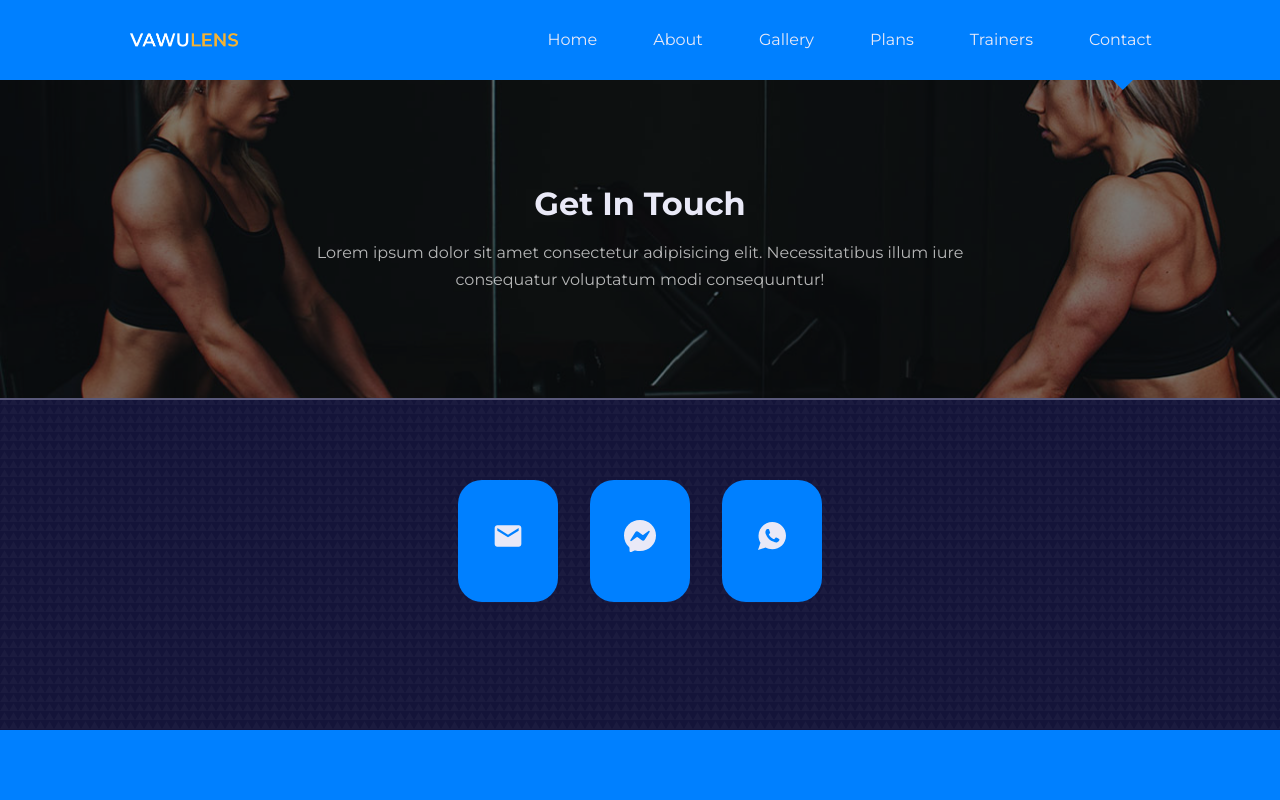
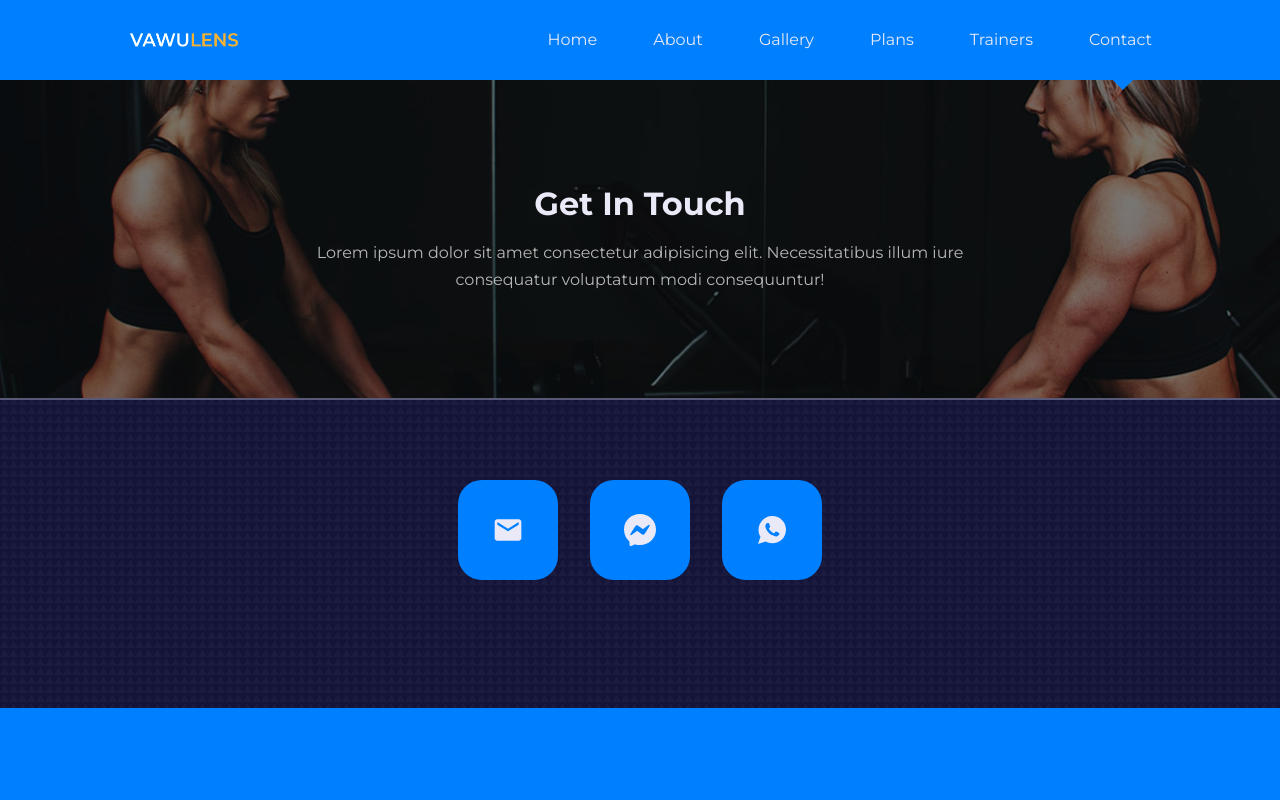
Before and after one commit to ManhPV0211/react-fitness-website, a React (Create React App) app: page /contact in a window 1280 px wide. Shown: the top 800 px of the page. Built offline with nearby package versions, Linux system fonts and the light colour scheme.

Commit message:
2023.01.17.fixed

```diff
--- a/src/pages/Contact/Contact.css
+++ b/src/pages/Contact/Contact.css
@@ -15,12 +15,14 @@
     border: 2px solid transparent;
     padding: 2rem;
     border-radius: 1.5rem;
+    display: flex;
     transition: var(--transition);
 }
 
 .contact__wrapper a:hover {
     background: transparent;
     border-color: var(--gray-color-100);
+    border-radius: 50%;
 }
 
 @media screen and (max-width: 600px) {
```
